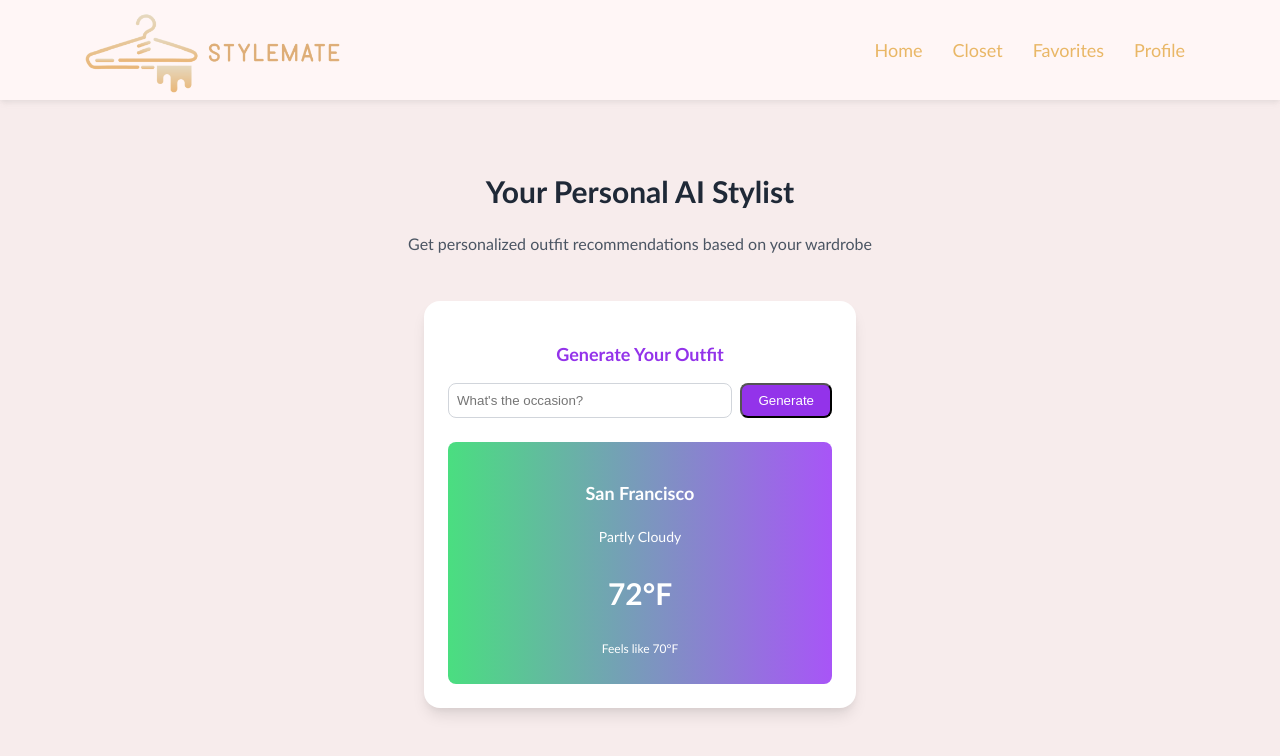
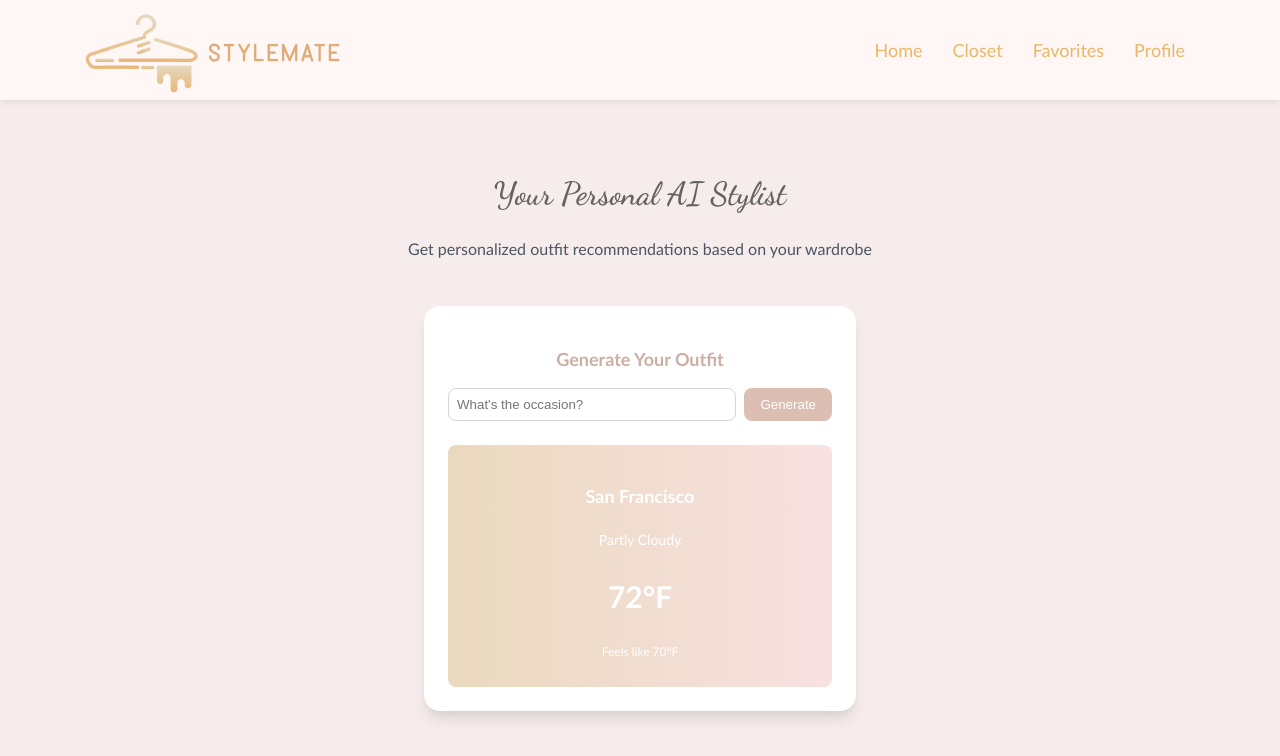
Before and after one commit to arnavmittal14/StyleMate, a React (Create React App) app in the folder stylemate/frontend/: page / in a window 1280 px wide. Shown: the top 756 px of the page. Built offline with nearby package versions, Linux system fonts and the light colour scheme.

Commit message:
home styling

```diff
--- a/stylemate/frontend/src/pages/home/Home.css
+++ b/stylemate/frontend/src/pages/home/Home.css
@@ -1,3 +1,6 @@
+@import url('https://fonts.googleapis.com/css2?family=Pacifico&display=swap');
+@import url('https://fonts.googleapis.com/css2?family=Dancing+Script:wght@600&display=swap');
+
 /* Main container */
 .home-container {
     min-height: 100vh;
@@ -13,9 +16,10 @@
   }
 
   .main-heading {
-    font-size: 1.875rem; /* text-3xl */
-    font-weight: 700; /* font-bold */
-    color: #1f2937; /* text-gray-800 */
+    font-size: 2rem; /* text-3xl */
+    font-weight: 800; /* font-bold */
+    color: #646363; /* text-gray-800 */
+    font-family: "Dancing Script", cursive; /* Smoother cursive font */
   }
 
   .main-description {
@@ -36,7 +40,7 @@
   .generator-title {
     font-size: 1.125rem; /* text-lg */
     font-weight: 600; /* font-semibold */
-    color: #9333ea; /* text-purple-600 */
+    color: #ccafa3; /* text-purple-600 */
     text-align: center;
   }
 
@@ -60,25 +64,26 @@
   }
 
   .generate-button {
-    background-color: #9333ea; /* bg-purple-600 */
+    background-color: #dcbfb2; /* bg-purple-600 */
     color: white;
     padding: 0.5rem 1rem; /* px-4 py-2 */
     border-radius: 0.5rem; /* rounded-lg */
+    border: none; /* Removes any default border */
+    outline: none; /* Removes outline on focus */
   }
 
   .generate-button:hover {
-    background-color: #7e22ce; /* hover:bg-purple-700 */
+    background-color: #bba297;; /* hover:bg-purple-700 */
   }
 
   /* Weather display */
   .weather-card {
-    margin-top: 1.5rem; /* mt-6 */
-    background-image: linear-gradient(to right, #4ade80, #a855f7); /* bg-gradient-to-r from-green-400 to-purple-500 */
-    padding: 1rem; /* p-4 */
-    border-radius: 0.5rem; /* rounded-lg */
+    margin-top: 1.5rem;
+    background-image: linear-gradient(to right, rgb(234, 217, 190),rgb(248, 225, 225));
+    padding: 1rem;
+    border-radius: 0.5rem;
     color: white;
   }
-
   .weather-location {
     font-size: 1.125rem; /* text-lg */
     font-weight: 600; /* font-semibold */
```
